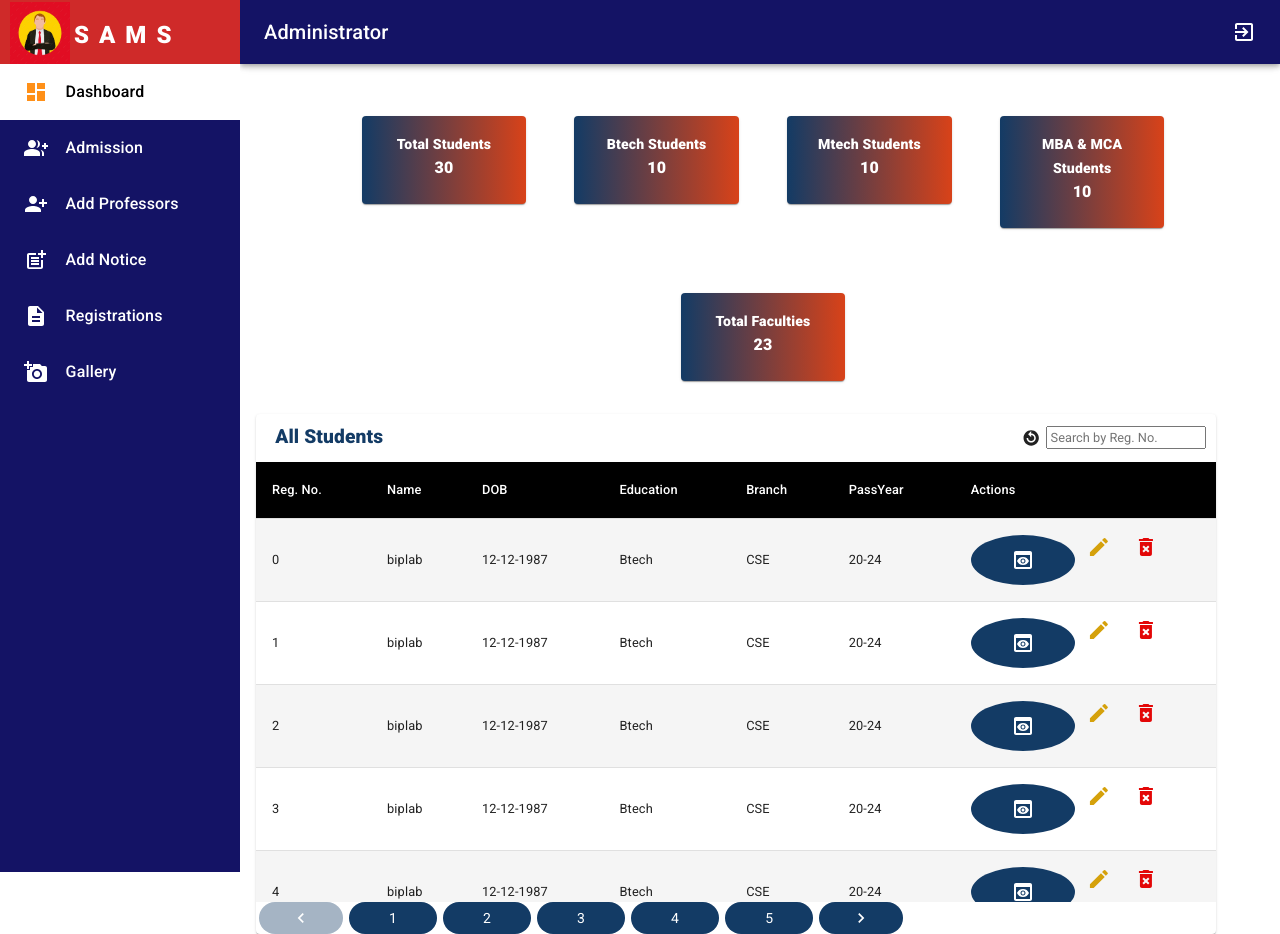
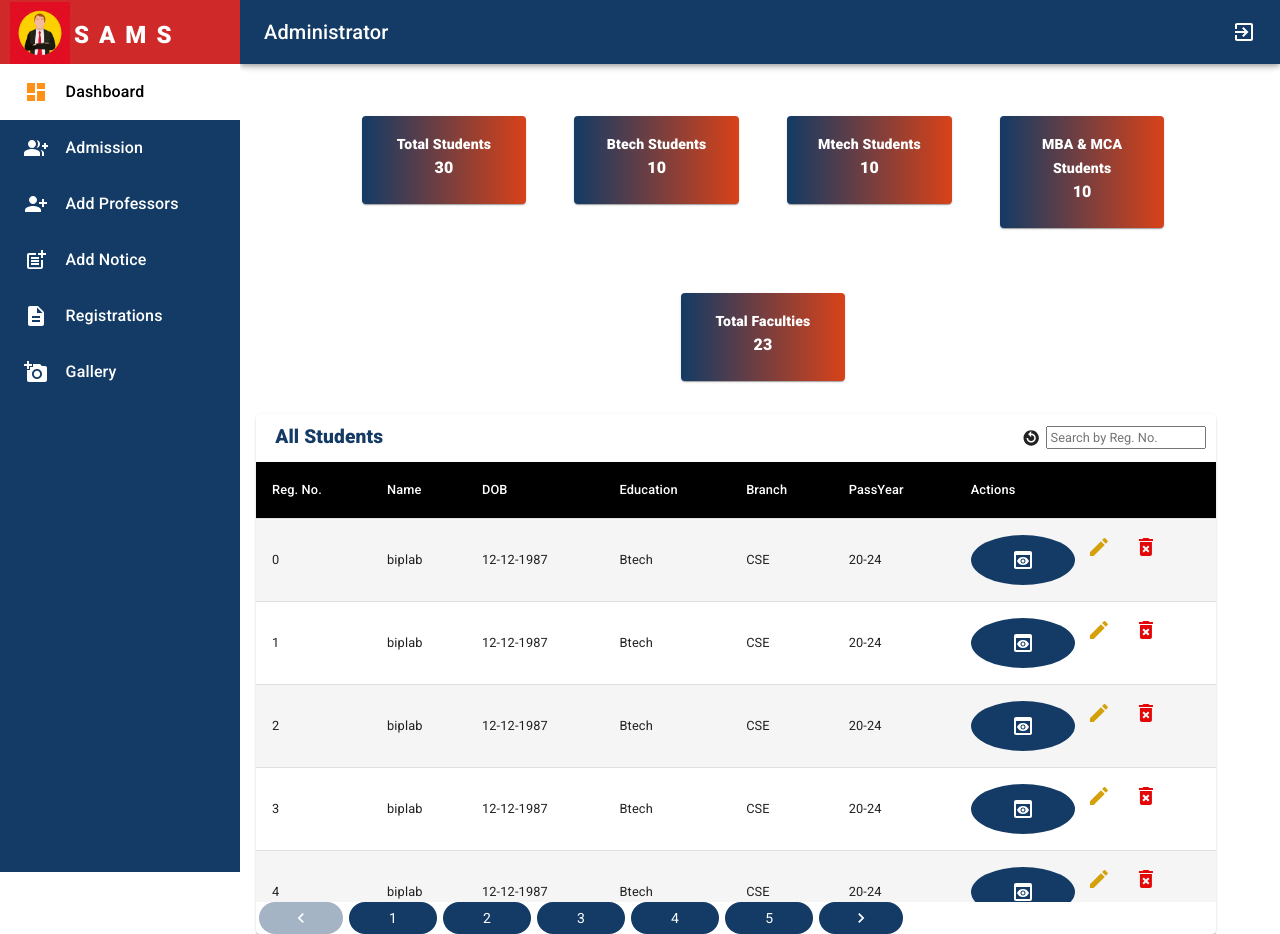
Before and after one commit to PankajBehera-1/SAMS_ADMIN, a React (Create React App) app: page / in a window 1280 px wide. Built offline with nearby package versions, Linux system fonts and the light colour scheme.

Commit message:
pankaj color

```diff
--- a/src/common/sidebar.jsx
+++ b/src/common/sidebar.jsx
@@ -240,7 +240,7 @@ function ResponsiveDrawer(props) {
         sx={{
           width: { sm: `calc(100% - ${drawerWidth}px)` },
           ml: { sm: `${drawerWidth}px` },
-          backgroundColor: "#141365",
+          backgroundColor: "#133b65",
         }}
       >
         <Toolbar>
@@ -331,7 +331,7 @@ function ResponsiveDrawer(props) {
           PaperProps={{
             sx: {
               marginTop: -1,
-              backgroundColor: "#141365",
+              backgroundColor: "#133b65",
               // color: "black",
               border: "none",
               height: "110vh",
```
Also changed, not shown: 1 other file (tests, documents, lock files or other folders).
